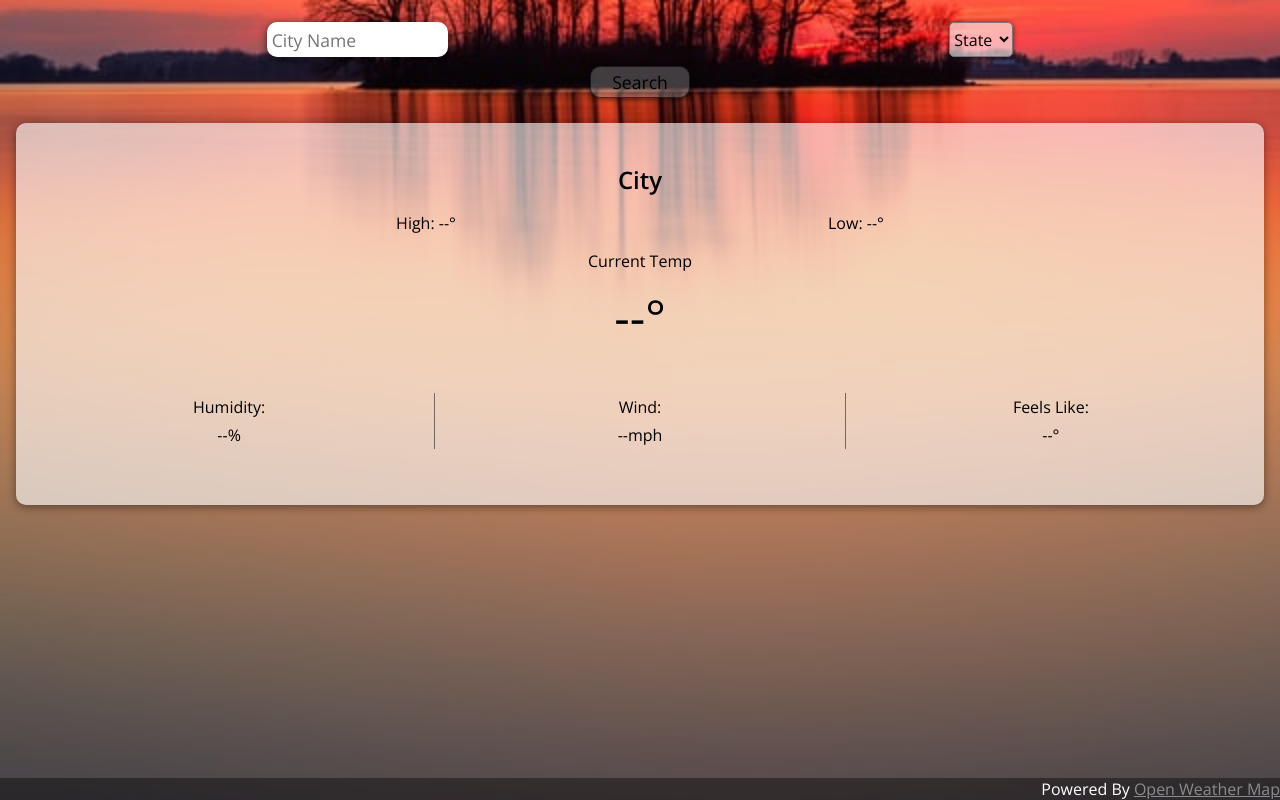
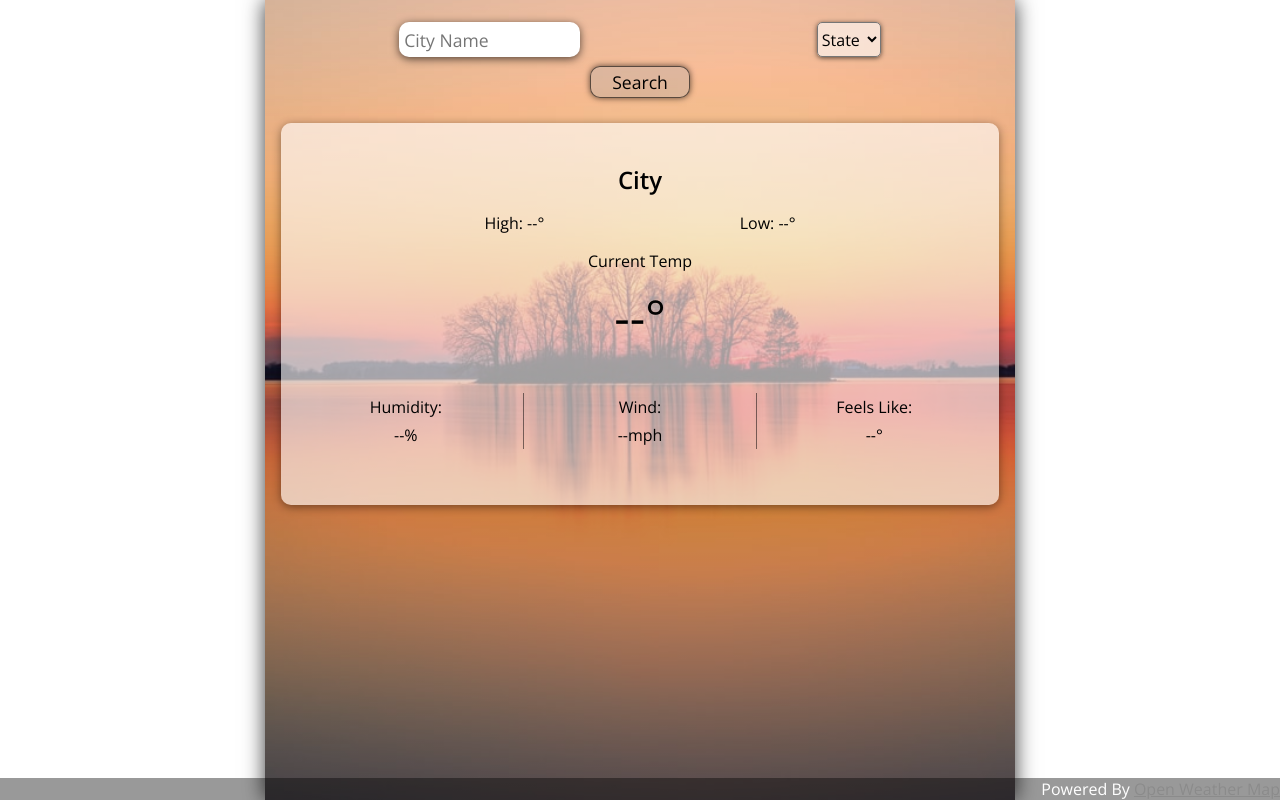
Before and after one commit to Grandon-Smith/weather-app, a React (Create React App) app: page / in a window 1280 px wide. Built offline with nearby package versions, Linux system fonts and the light colour scheme.

Commit message:
fixed background stretching issue by adding an inner wrapping div inside of the App div

```diff
--- a/src/App/App.css
+++ b/src/App/App.css
@@ -42,7 +42,7 @@ img {
     background-image: linear-gradient(to bottom, rgba(245, 246, 252, 0), rgba(0, 0, 0, 0.295)), url('../photos/bkg-sunny.jpg');
 }
 
-.App,
+
 .default,
 .sunny,
 .snowy,
@@ -52,11 +52,16 @@ img {
 .stormy {
     background-size: cover;
     background-position: bottom;
-    background-attachment: fixed;
     height: 100vh;
     padding:  0 1rem;
-    position: relative;
-    overflow: scroll;
+    overflow: auto;
+    max-width: 100%;
+}
+
+.App {
+    max-width: 750px;
+    margin: auto auto;
+    box-shadow: 0 0 20px rgba(0, 0, 0, 0.781);
 }
 
 
--- a/src/App/App.jsx
+++ b/src/App/App.jsx
@@ -2,8 +2,13 @@ import React, { Component } from 'react';
 import './App.css';
 import LocationForm from '../LocationForm.jsx'
 import { withRouter } from 'react-router-dom';
-import { generateHourlyWeather, generateWeeklyWeather } from '../utils';
-// import moment from 'moment';
+import {
+  generateHourlyWeather,
+  generateWeeklyWeather,
+  setBackground
+} from '../utils';
+
+import moment from 'moment';
 
 
 class App extends Component {
@@ -17,23 +22,6 @@ class App extends Component {
         background: 'default',
         error: null,
     }
-  }
-
-  setBackground(data) {
-      let bkg;
-      const { id } = data.weather[0]
-      if(id < 300) {
-        bkg = 'stormy';
-      } else if(id < 600) {
-        bkg = 'rainy';
-      } else if(id > 600 && id < 800) {
-        bkg = 'snowy';
-      } else if(id === 800) {
-        bkg = 'sunny';
-      } else if(id > 800) {
-        bkg = 'cloudy';
-      }
-    return bkg
   }
 
   handleSubmit = async (e) => {
@@ -74,7 +62,7 @@ class App extends Component {
     if(allWeatherData.error) {
       this.setState({error: allWeatherData.error})
     } else {
-      let bkg = this.setBackground(allWeatherData.firstWeatherData)
+      let bkg = setBackground(allWeatherData.firstWeatherData)
       this.setState({
         weatherData: allWeatherData,
         background: bkg,
@@ -101,7 +89,8 @@ class App extends Component {
     }
 
     return (
-      <div className={`App ${background} `}>
+      <div className={`App `}>
+        <div className={`${background}`}>
         <header className="App-header">
           <LocationForm
             handleSubmit={this.handleSubmit}
@@ -153,6 +142,7 @@ class App extends Component {
         <footer>
           Powered By <a href="https://openweathermap.org/api" target="_blank" rel="noreferrer">Open Weather Map</a>
         </footer>
+        </div>
       </div>
     );
   };
--- a/src/utils.js
+++ b/src/utils.js
@@ -33,3 +33,20 @@ export function generateWeeklyWeather(moreWeatherData) {
         )
     })
 }
+
+export function setBackground(data) {
+    let bkg;
+    const { id } = data.weather[0]
+    if(id < 300) {
+      bkg = 'stormy';
+    } else if(id < 600) {
+      bkg = 'rainy';
+    } else if(id > 600 && id < 800) {
+      bkg = 'snowy';
+    } else if(id === 800) {
+      bkg = 'sunny';
+    } else if(id > 800) {
+      bkg = 'cloudy';
+    }
+  return bkg
+}
```
